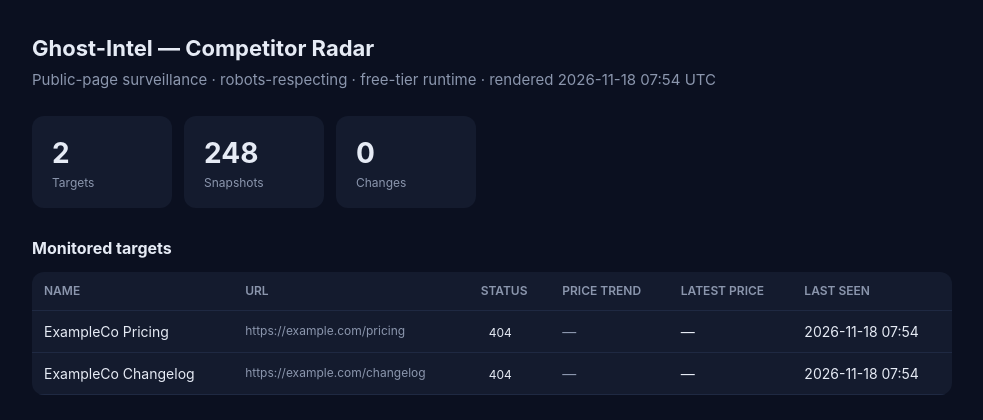
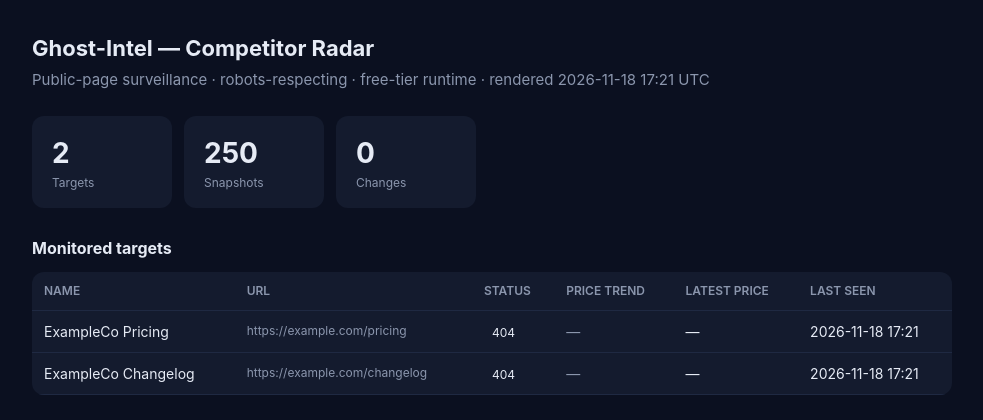
Before and after one commit to aoodiakdiro0001-ops/aodi-ghost-intel, a plain HTML site: page docs/index.html in a window 1280 px wide. Shown: the top 420 px of the page, without its empty margins (148-1131 px from the left). Drawn offline with Linux system fonts and the light colour scheme.

Commit message:
ghost: update 2026-11-18T17:21:26Z

```diff
--- a/docs/index.html
+++ b/docs/index.html
@@ -26,16 +26,16 @@ li{padding:10px 12px;border-bottom:1px solid #1f2942;background:var(--card);bord
 footer{color:var(--mut);font-size:12px;margin-top:32px}
 </style></head><body><div class="wrap">
 <h1>Ghost-Intel — Competitor Radar</h1>
-<div class="sub">Public-page surveillance · robots-respecting · free-tier runtime · rendered 2026-11-18 07:54 UTC</div>
+<div class="sub">Public-page surveillance · robots-respecting · free-tier runtime · rendered 2026-11-18 17:21 UTC</div>
 <div class="cards">
   <div class="card"><div class="n">2</div><div class="l">Targets</div></div>
-  <div class="card"><div class="n">248</div><div class="l">Snapshots</div></div>
+  <div class="card"><div class="n">250</div><div class="l">Snapshots</div></div>
   <div class="card"><div class="n">0</div><div class="l">Changes</div></div>
 </div>
 <h2>Monitored targets</h2>
 <table><thead><tr><th>Name</th><th>URL</th><th>Status</th><th>Price trend</th><th>Latest price</th><th>Last seen</th></tr></thead>
-<tbody><tr><td>ExampleCo Pricing</td><td class='url'>https://example.com/pricing</td><td><span class='pill client-error'>404</span></td><td><span class='muted'>—</span></td><td>—</td><td>2026-11-18 07:54</td></tr>
-<tr><td>ExampleCo Changelog</td><td class='url'>https://example.com/changelog</td><td><span class='pill client-error'>404</span></td><td><span class='muted'>—</span></td><td>—</td><td>2026-11-18 07:54</td></tr></tbody></table>
+<tbody><tr><td>ExampleCo Pricing</td><td class='url'>https://example.com/pricing</td><td><span class='pill client-error'>404</span></td><td><span class='muted'>—</span></td><td>—</td><td>2026-11-18 17:21</td></tr>
+<tr><td>ExampleCo Changelog</td><td class='url'>https://example.com/changelog</td><td><span class='pill client-error'>404</span></td><td><span class='muted'>—</span></td><td>—</td><td>2026-11-18 17:21</td></tr></tbody></table>
 <h2>Recent changes</h2>
 <ul><li class='muted'>No changes detected yet.</li></ul>
 <footer>Ghost-Intel · MIT © 2026 Baran Avisat — Aodı Akdıro Suite ·
```
Also changed, not shown: 1 other file.
